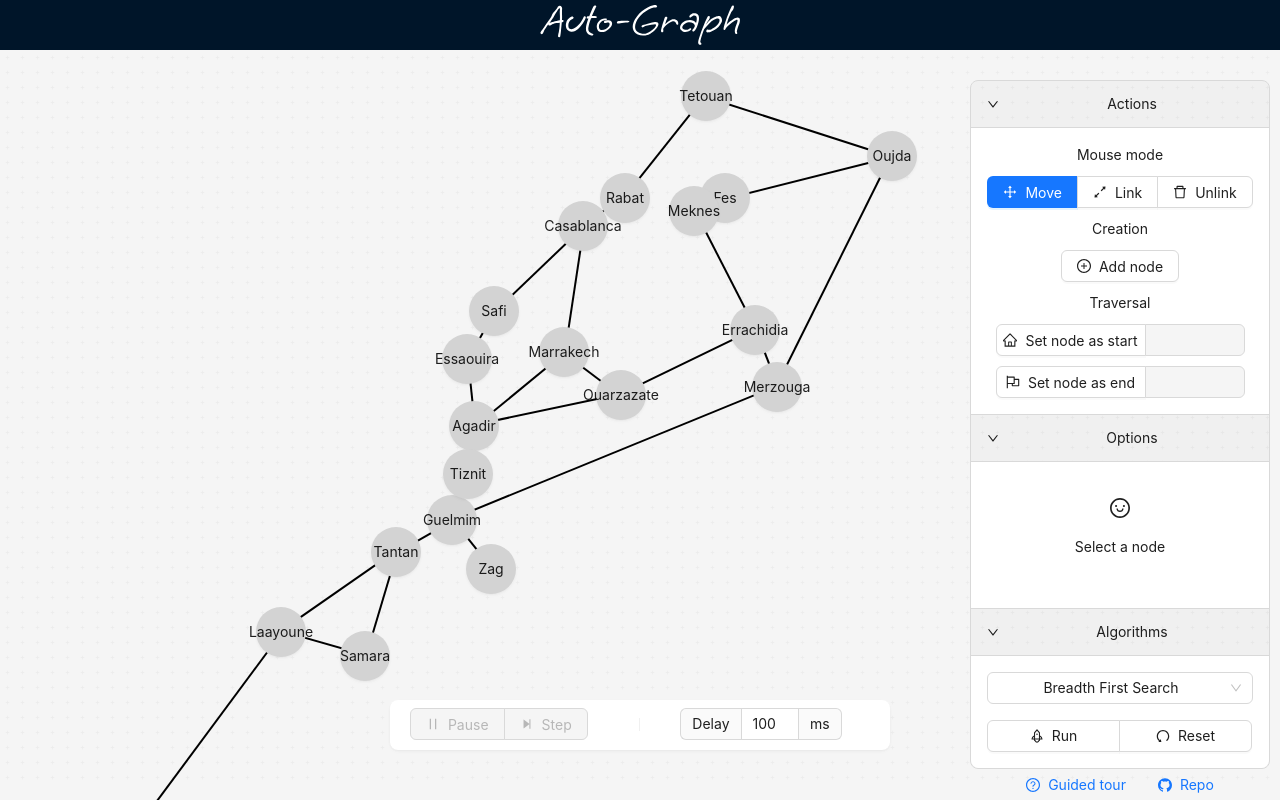
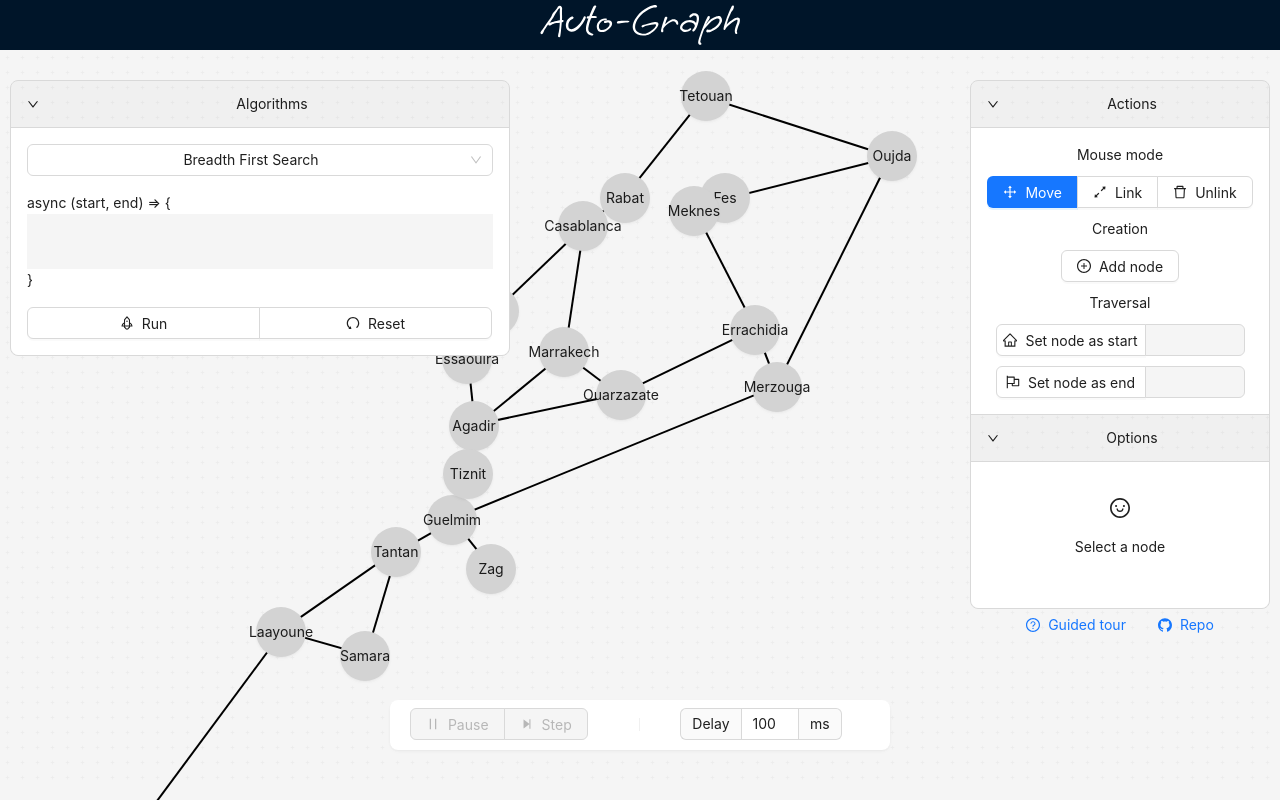
Before and after one commit to KernelOverseer/auto-graph, a React (Create React App) app: page / in a window 1280 px wide. Shown: the top 800 px of the page. Built offline with nearby package versions, Linux system fonts and the light colour scheme.

Commit message:
Added code editor
Added code editor, changed some exposed functions for the sake of simplicity.
And made an asynchronous eval for the code entered by the user.

```diff
--- a/package.json
+++ b/package.json
@@ -2,7 +2,6 @@
   "name": "auto-graph",
   "version": "0.1.1",
   "private": true,
-  "homepage": "/auto-graph/",
   "dependencies": {
     "@ant-design/icons": "^5.1.4",
     "@testing-library/jest-dom": "^5.17.0",
@@ -13,15 +12,17 @@
     "@types/react": "^18.2.15",
     "@types/react-dom": "^18.2.7",
     "antd": "^5.7.2",
+    "prismjs": "^1.29.0",
     "react": "^18.2.0",
     "react-dom": "^18.2.0",
     "react-scripts": "5.0.1",
+    "react-simple-code-editor": "^0.13.1",
     "typescript": "^4.9.5",
     "web-vitals": "^2.1.4"
   },
   "scripts": {
     "start": "react-scripts start",
-    "build": "react-scripts build",
+    "build": "PUBLIC_URL=/auto-graph/ react-scripts build",
     "test": "react-scripts test",
     "eject": "react-scripts eject"
   },
--- a/src/Components/AlgoMenu.tsx
+++ b/src/Components/AlgoMenu.tsx
@@ -1,14 +1,27 @@
 import React, { useState } from "react";
 import { actionProps } from "../interfaces/nodeData";
-import { Button, Col, Row, Select, message } from "antd";
+import { Button, Col, Collapse, Row, Select, message } from "antd";
 import { breadthFirstSearch, depthFirstSearch } from "../logic/algorithms";
 import {
   RocketOutlined,
   ShareAltOutlined,
   UndoOutlined,
 } from "@ant-design/icons";
-import { algoFunction } from "../interfaces/nodeActions";
+import { algoFunction, nodeOperations } from "../interfaces/nodeActions";
 import { algoInfo } from "../interfaces/algorithms";
+import CodeEditor from "./CodeEditor";
+
+function requireStartEnd(start: boolean, end: boolean): boolean {
+  if (start) {
+    message.warning("Please select a starting node");
+    return true;
+  }
+  if (end) {
+    message.warning("Please select an end node");
+    return true;
+  }
+  return false;
+}
 
 const algorithms: algoInfo[] = [
   {
@@ -24,8 +37,69 @@ const algorithms: algoInfo[] = [
   //   { label: "Dijkstra", value: "dijkstra", function: async () => {} },
 ];
 
+const floatingMenuStyle = {
+  position: "fixed",
+  top: 80,
+  left: 10,
+  width: 500,
+} as React.CSSProperties;
+
 const AlgoMenu: React.FC<actionProps> = ({ actions }) => {
+  const collapseItems = [
+    {
+      key: "1",
+      label: "Algorithms",
+      children: <AlgoRunner actions={actions} />,
+    },
+  ];
+
+  return (
+    <div style={floatingMenuStyle}>
+      <Collapse items={collapseItems} defaultActiveKey={["1"]} />
+    </div>
+  );
+};
+
+const AlgoRunner: React.FC<actionProps> = ({ actions }) => {
   const [selected, setSelected] = useState<algoInfo>(algorithms[0]);
+  const [code, setCode] = useState<string>("");
+
+  async function runCode(code: string, label: string) {
+    const graph: nodeOperations = window as any;
+    if (
+      requireStartEnd(
+        graph.getStart() === undefined,
+        graph.getEnd() === undefined
+      )
+    )
+      return;
+    actions.select(actions.selected!); //removing selection
+    actions.resetGraph();
+    await new Promise((resolve) => setTimeout(resolve, 0)); //give the component time to refresh state
+    actions.setRunning(label);
+    try {
+      await new Promise((resolve) => {
+        (window as any).codeResolve = resolve;
+        eval(
+          `(async () => {
+            try{
+            let start = getStart();
+            let end = getEnd();
+            ${code}
+            }catch(err)
+            {
+              console.log("ERROR", err);
+            }
+            window.codeResolve();
+            window.codeResolve=undefined})()`
+        );
+      });
+    } catch (error) {
+      message.error("An error occured with your code");
+      console.log(error);
+    }
+    actions.setRunning(undefined);
+  }
 
   async function runAlgorithm(algo: algoFunction, name: string) {
     actions.select(actions.selected!);
@@ -40,7 +114,7 @@ const AlgoMenu: React.FC<actionProps> = ({ actions }) => {
     <Row gutter={[16, 16]}>
       <Col span={24}>
         <Select
-        id="guide-algo-select"
+          id="guide-algo-select"
           style={{ width: "100%" }}
           onSelect={(_, value) => {
             setSelected(value);
@@ -51,20 +125,24 @@ const AlgoMenu: React.FC<actionProps> = ({ actions }) => {
         />
       </Col>
       <Col span={24}>
+        <CodeEditor code={code} setCode={setCode} />
+      </Col>
+      <Col span={24}>
         <Button.Group style={{ width: "100%" }}>
           <Button
-          id="guide-algo-run"
+            id="guide-algo-run"
             style={{ width: "50%" }}
             icon={<RocketOutlined />}
             onClick={() => {
-              runAlgorithm(selected.function, selected.value);
+              runCode(code, "test");
+              //runAlgorithm(selected.function, selected.value);
             }}
             loading={actions.running !== undefined}
           >
             Run
           </Button>
           <Button
-          id="guide-algo-reset"
+            id="guide-algo-reset"
             style={{ width: "50%" }}
             icon={<UndoOutlined />}
             onClick={actions.resetGraph}
--- /dev/null
+++ b/src/Components/CodeEditor.tsx
@@ -0,0 +1,34 @@
+import { Collapse, CollapseProps, Typography } from "antd";
+import React, { useState } from "react";
+import Editor from "react-simple-code-editor";
+import { highlight, languages } from "prismjs/components/prism-core";
+import "prismjs/components/prism-clike";
+import "prismjs/components/prism-javascript";
+import "prismjs/themes/prism.css"; //Example style, you can use another
+import { editorProps } from "../interfaces/algorithms";
+
+const codeAreaStyle = {
+  fontFamily: '"Fira code", "Fira Mono", monospace',
+  fontSize: 16,
+  background: "#f5f5f5",
+} as React.CSSProperties;
+
+const CodeEditor: React.FC<editorProps> = ({ code, setCode }) => {
+  return (
+    <div style={{ textAlign: "left" }}>
+      <Typography.Text>{"async (start, end) => {"}</Typography.Text>
+      <div style={{ overflow: "scroll", maxHeight: 400 }}>
+        <Editor
+          style={codeAreaStyle}
+          value={code}
+          onValueChange={setCode}
+          highlight={(code) => highlight(code, languages.js)}
+          padding={15}
+        />
+      </div>
+      <Typography.Text>{"}"}</Typography.Text>
+    </div>
+  );
+};
+
+export default CodeEditor;
--- a/src/Components/GraphCanvas.tsx
+++ b/src/Components/GraphCanvas.tsx
@@ -10,6 +10,7 @@ import OptionsMenu from "./OptionsMenu";
 import { defaultLinks, defaultNodes } from "../logic/preset";
 import { transforms } from "../interfaces/transforms";
 import { getCoordsFromDisplay } from "../logic/transforms";
+import AlgoMenu from "./AlgoMenu";
 
 const containerStyle = {
   width: "100vw",
@@ -44,8 +45,7 @@ const GraphCanvas: React.FC = () => {
     return nodes.find((value) => value.id === id);
   }
 
-  function getChildren(id: string): string[] | undefined {
-    const parent = getNode(id);
+  function nodeGetChildren(parent: nodeData | undefined): string[] | undefined {
     if (parent === undefined) return undefined;
     else {
       let children: string[] = [];
@@ -229,8 +229,12 @@ const GraphCanvas: React.FC = () => {
   }
 
   //exposing functions to window
-  (window as any).getChildren = (id: string): string[] => {
-    let children = getChildren(id);
+  (window as any).getChildren = async (node: nodeData): Promise<string[]> => {
+    // if (node !== undefined && node.visited !== true) {
+    //   visitNode(node.id);
+    //   await handleStepping();
+    // }
+    let children = nodeGetChildren(node);
     if (children === undefined) return [];
     return children;
   };
@@ -240,7 +244,6 @@ const GraphCanvas: React.FC = () => {
     let node = getNode(id);
     if (node !== undefined && node.visited !== true) {
       visitNode(id);
-      // here introduce either a delay, or blockage to progress steps
       await handleStepping();
     }
     return node;
@@ -320,6 +323,7 @@ const GraphCanvas: React.FC = () => {
   }
 
   return (
+    <>
       <div
         style={containerStyle}
         onDrop={(event) => {
@@ -361,10 +365,11 @@ const GraphCanvas: React.FC = () => {
         {nodes.map((node) => (
           <GraphNode key={node.id} {...dataToProps(node)} />
         ))}
-
+      </div>
       <OptionsMenu actions={actions} />
+      <AlgoMenu actions={actions} />
       <ControlBar actions={actions} />
-    </div>
+    </>
   );
 };
 
--- a/src/Components/OptionsMenu.tsx
+++ b/src/Components/OptionsMenu.tsx
@@ -192,11 +192,6 @@ const OptionsMenu: React.FC<actionProps> = ({ actions }) => {
       label: "Options",
       children: <NodeOptions actions={actions} />,
     },
-    {
-      key: "3",
-      label: "Algorithms",
-      children: <AlgoMenu actions={actions} />,
-    },
   ];
 
   return (
@@ -232,6 +227,11 @@ const OptionsGuide: React.FC<{ openCollapse: () => void }> = ({
   const [open, setOpen] = useState<boolean>(false);
 
   const steps = [
+    {
+      title: "Welcome to Auto-Graph",
+      description:
+        "Auto-graph allows users to interactively visualize and manipulate graphs using drag and drop interactions, providing an intuitive and engaging experience for graph exploration and analysis.",
+    },
     {
       title: "Change Mouse Mode",
       description:
--- a/src/interfaces/algorithms.ts
+++ b/src/interfaces/algorithms.ts
@@ -5,3 +5,8 @@ export interface algoInfo {
   value: string;
   function: () => Promise<void>;
 }
+
+export interface editorProps {
+  code: string;
+  setCode: (code: string) => void;
+}
--- a/src/logic/algorithms.ts
+++ b/src/logic/algorithms.ts
@@ -63,3 +63,31 @@ export async function breadthFirstSearch(): Promise<void> {
     }
   }
 }
+
+export const presetCodes = [
+  {
+    label: "Breadth First Search",
+    code: "const graph = window;\
+    const start = graph.getStart();\
+    const end = graph.getEnd();\
+    \
+    if (requireStartEnd(start === undefined, end === undefined)) {\
+      return;\
+    }\
+    \
+    let queue = [start];\
+    let current;\
+    \
+    while (queue.length > 0) {\
+      current = queue[0];\
+      queue = queue.slice(1);\
+      if (current === undefined) break;\
+      let node = await graph.getNode(current);\
+      if (current === end) break;\
+      if (node?.visited !== true) {\
+        let children = graph.getChildren(current);\
+        queue.push(...children);\
+      }\
+    }",
+  },
+];
```
Also changed, not shown: 1 other file (tests, documents, lock files or other folders). Lines whose indentation alone changed are shown as unchanged.
